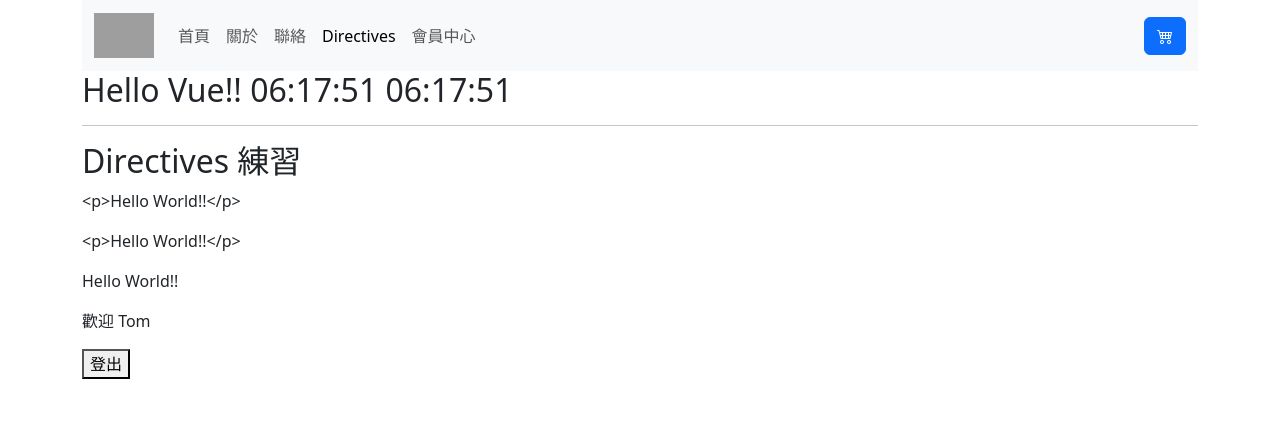
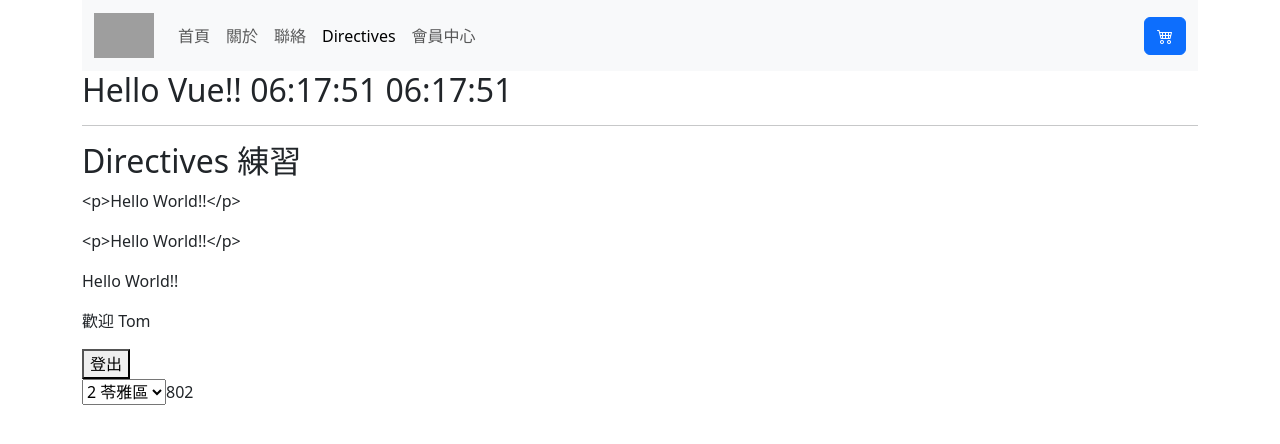
Before and after one commit to HsiaoHungWang/vue-fuen144, a Vue app: page /directives in a window 1280 px wide. Shown: the top 444 px of the page. Built offline with nearby package versions, Linux system fonts and the light colour scheme; grey boxes are pictures that could not be loaded.

Commit message:
v-for + select option

```diff
--- a/src/views/DirectivesView.vue
+++ b/src/views/DirectivesView.vue
@@ -5,6 +5,14 @@ const message = ref('<p>Hello World!!</p>')
 const isLoading = ref(true)
 const isLoggedIn = ref(true)
 const username = ref('Tom')
+const regions = ref([
+    {"name":"新興區","code":800},
+    {"name":"前金區","code":801},
+    {"name":"苓雅區","code":802},
+    {"name":"鹽埕區","code":803},
+    {"name":"鼓山區","code":804}
+])
+const selectedOption = ref('802')
 
 setTimeout(()=>{
     isLoading.value = false
@@ -28,6 +36,10 @@ setTimeout(()=>{
         <p>請先 <button  @click="isLoggedIn=!isLoggedIn">登入</button></p>
     </div>
 
+    <select v-model="selectedOption">
+        <option v-for="(region, index) in regions" :key="region.code" :value="region.code">{{index}} {{region.name}}</option>
+    </select>
+    <span>{{ selectedOption }}</span>
     </div>
 </template>
 
```
